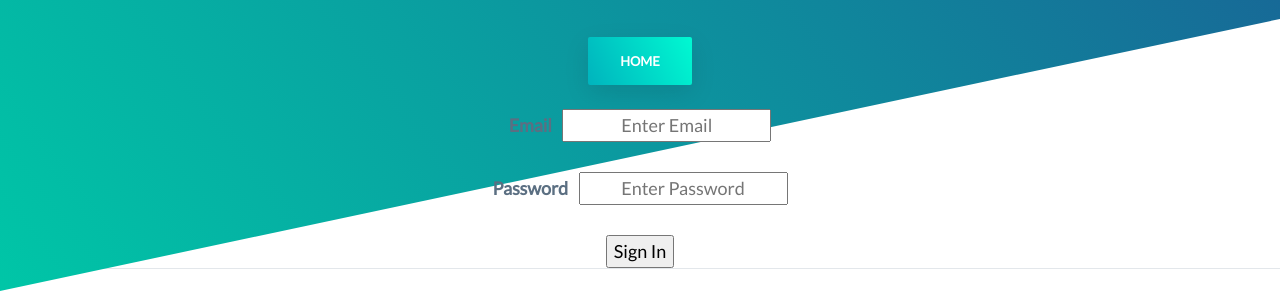
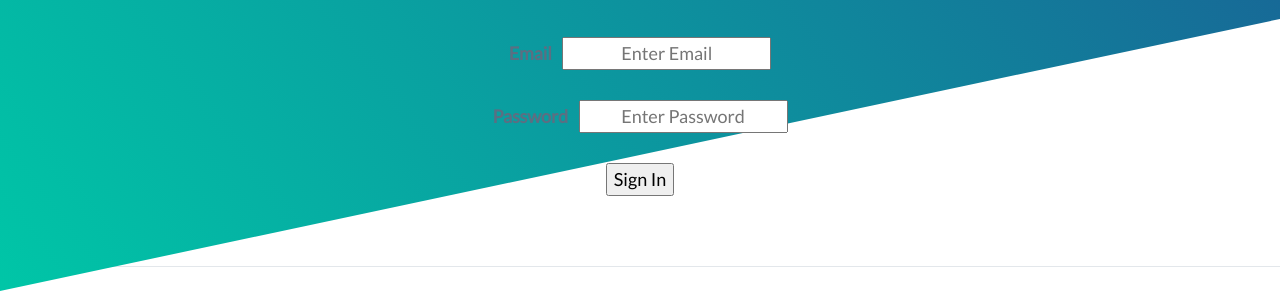
Before and after one commit to captainphilip/kvl, a website: page login.html in a window 1280 px wide. Shown: the part 349-642 px from the top of the page. Drawn offline with nearby package versions, Linux system fonts and the light colour scheme.

Commit message:
bug fixes

```diff
--- a/login.html
+++ b/login.html
@@ -30,7 +30,7 @@
                     <div class="hero-inner">
                         <h1 class="hero-title h2-mobile mt-0 is-revealing">Karunya Video Live</h1>
                         <p class="hero-paragraph is-revealing">Welcome to the greatest event Ever</p>
-                        <p class="hero-cta is-revealing"><a class="button button-secondary button-shadow" href="index.html">Home</a></p>
+                        <!-- <p class="hero-cta is-revealing"><a class="button button-secondary button-shadow" href="index.html">Home</a></p> -->
                         <!-- <div class="hero-media">
                             <iframe width="750" height="600" src="https://www.youtube.com/embed/live_stream?channel=UCb3mJbxwy993sYJ1gB102ng"></iframe>
                         </div> -->
```
